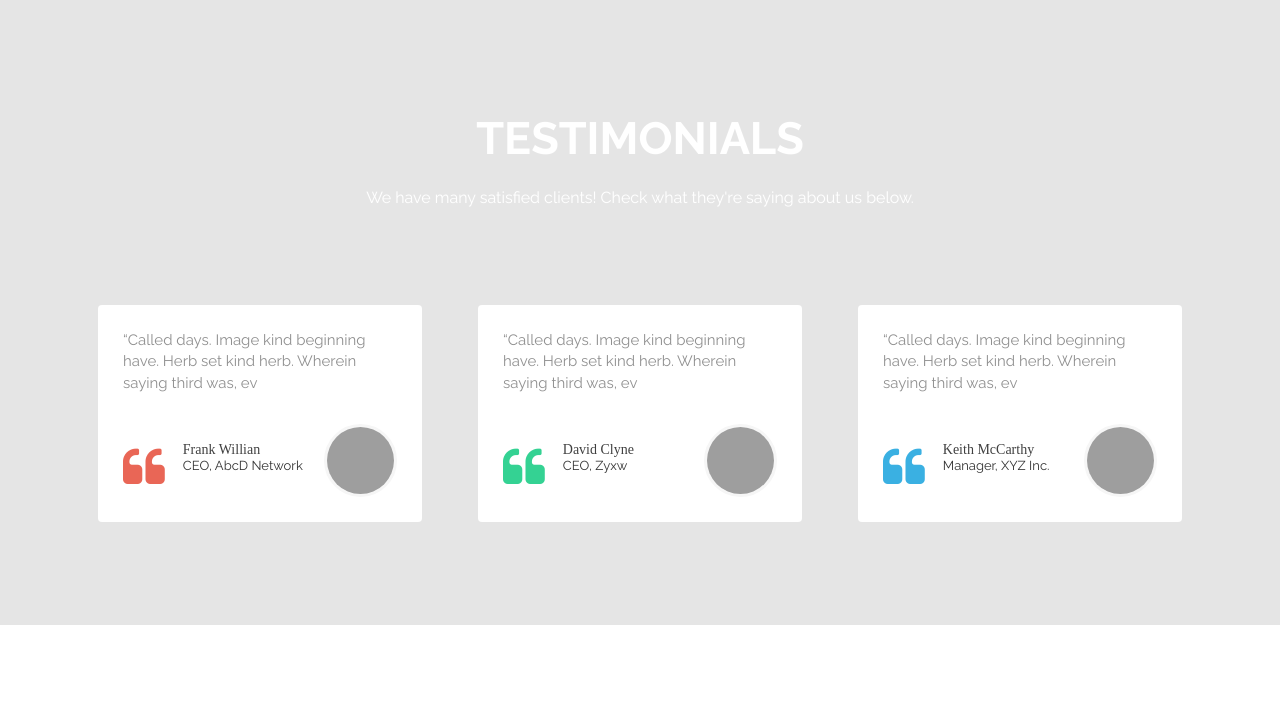
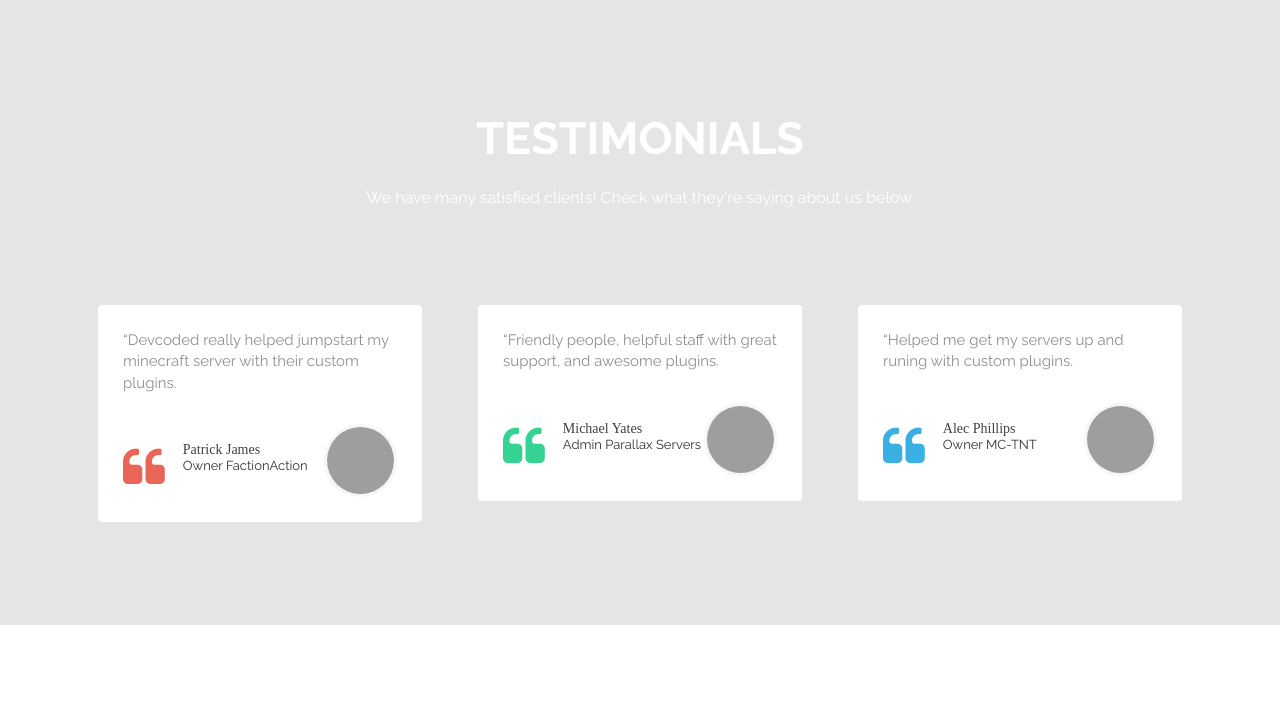
Before and after one commit to stephenthoma/devcoded.com, a Flask app: page / in a window 1280 px wide. Shown: the part 1372-2088 px from the top of the page. Run offline with Flask 2, Linux system fonts and the light colour scheme; some libraries are stand-ins or nearby versions; grey boxes are pictures that could not be loaded.

Commit message:
Added testimonials

```diff
--- a/app/templates/index.html
+++ b/app/templates/index.html
@@ -112,16 +112,16 @@
       <div class="col-md-4">
         <div class="feedback-box">
           <div class="message">
-             “Called days. Image kind beginning have. Herb set kind herb. Wherein saying third was, ev
+             “Devcoded really helped jumpstart my minecraft server with their custom plugins.
           </div>
           <div class="client">
             <div class="quote red-text">
               <i class="fa fa-large fa-quote-left"></i>
             </div>
             <div class="client-info">
-              <a class="client-name" href="">Frank Willian</a>
+              <a class="client-name" href="">Patrick James</a>
               <div class="client-company">
-                 CEO, AbcD Network
+                Owner FactionAction
               </div>
             </div>
             <div class="client-image">
@@ -133,16 +133,16 @@
       <div class="col-md-4">
        <div class="feedback-box">
           <div class="message">
-             “Called days. Image kind beginning have. Herb set kind herb. Wherein saying third was, ev
+             “Friendly people, helpful staff with great support, and awesome plugins.
           </div>
           <div class="client">
             <div class="quote green-text">
               <i class="fa fa-large fa-quote-left"></i>
             </div>
             <div class="client-info">
-              <a class="client-name" href="">David Clyne</a>
+              <a class="client-name" href="">Michael Yates</a>
               <div class="client-company">
-                 CEO, Zyxw
+                Admin Parallax Servers
               </div>
             </div>
             <div class="client-image">
@@ -155,16 +155,16 @@
       <div class="col-md-4">
         <div class="feedback-box">
           <div class="message">
-             “Called days. Image kind beginning have. Herb set kind herb. Wherein saying third was, ev
+             “Helped me get my servers up and runing with custom plugins.
           </div>
           <div class="client">
             <div class="quote blue-text">
               <i class="fa fa-large fa-quote-left"></i>
             </div>
             <div class="client-info">
-              <a class="client-name" href="">Keith McCarthy</a>
+              <a class="client-name" href="">Alec Phillips</a>
               <div class="client-company">
-                 Manager, XYZ Inc.
+                Owner MC-TNT
               </div>
             </div>
             <div class="client-image">
```
